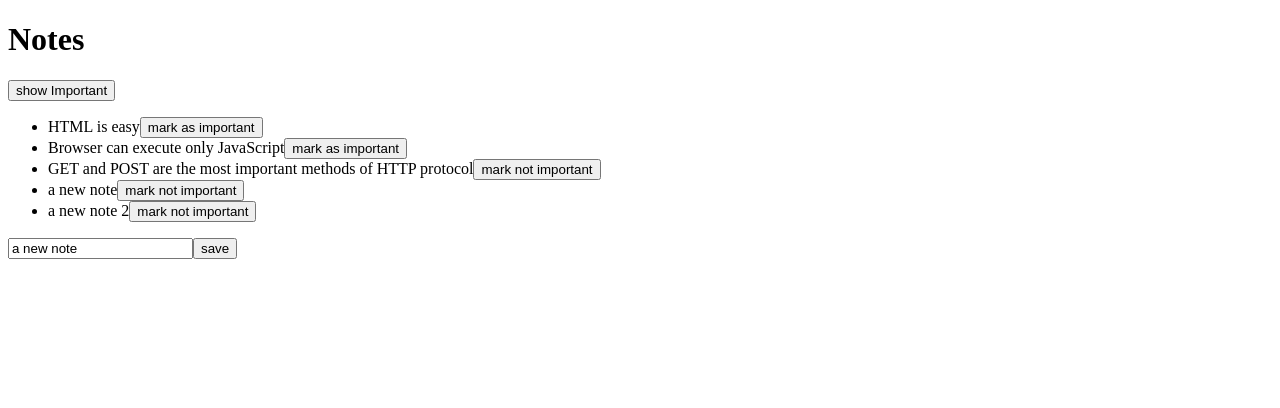
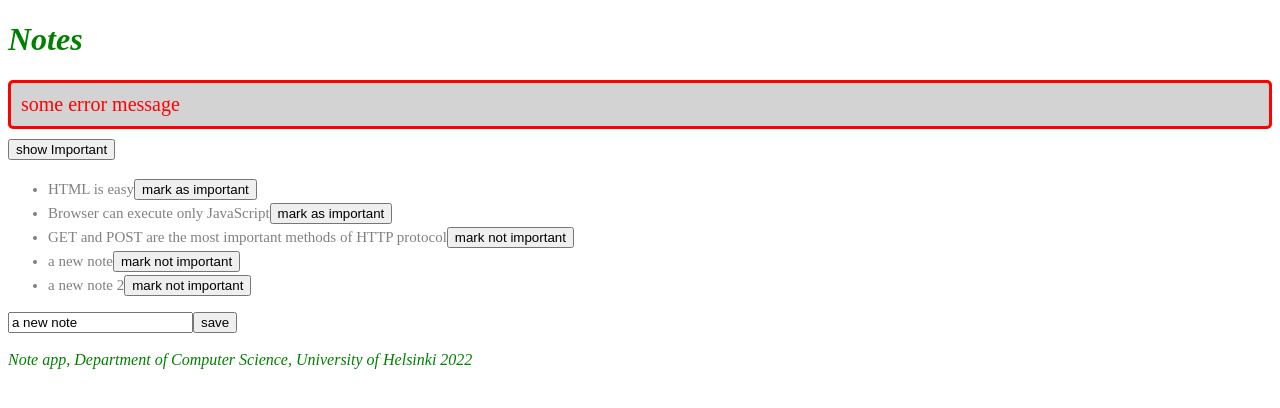
Before and after one commit to RatanNarayanHegde/notes, a React (Create React App) app: page / in a window 1280 px wide. Shown: the top 408 px of the page. Built offline with nearby package versions, Linux system fonts and the light colour scheme; data requests are answered from the project's data file.

Commit message:
add notifications and style

```diff
--- a/src/App.js
+++ b/src/App.js
@@ -1,11 +1,29 @@
 import noteService from "./services/notes";
 import { useState, useEffect } from "react";
 import Note from "./components/Note";
+import Notification from "./components/Notifications";
+
+const Footer = () => {
+  const footerStyle = {
+    color: "green",
+    fontStyle: "italic",
+    fontSize: 16,
+  };
+  return (
+    <div style={footerStyle}>
+      <br />
+      <em>
+        Note app, Department of Computer Science, University of Helsinki 2022
+      </em>
+    </div>
+  );
+};
 
 const App = (props) => {
   const [notes, setNotes] = useState([]);
   const [newNote, setNewNote] = useState("a new note");
   const [showAll, setShowAll] = useState(true);
+  const [errorMessage, setErrorMessage] = useState("some error message");
 
   useEffect(() => {
     noteService.getAll().then((initialNotes) => {
@@ -40,7 +58,12 @@
         setNotes(notes.map((note) => (note.id === id ? returnedNote : note)));
       })
       .catch((error) => {
-        alert(" the notes is already delted ");
+        setErrorMessage(
+          `Note '${note.content}' was already removed from server`
+        );
+        setTimeout(() => {
+          setErrorMessage(null);
+        }, 5000);
 
         setNotes(notes.filter((n) => n.id !== id));
       });
@@ -51,6 +74,7 @@
   return (
     <div>
       <h1>Notes</h1>
+      <Notification message={errorMessage} />
       <div>
         <button onClick={() => setShowAll(!showAll)}>
           show {showAll ? "Important" : "All"}
@@ -69,6 +93,7 @@
         <input onChange={handleNoteChange} value={newNote} />
         <button type="submit">save</button>
       </form>
+      <Footer />
     </div>
   );
 };
--- a/src/components/Note.jsx
+++ b/src/components/Note.jsx
@@ -2,7 +2,7 @@
   const label = note.important ? " mark not important " : " mark as important ";
 
   return (
-    <li>
+    <li className="note">
       {note.content}
       <button onClick={toggleImportance}>{label}</button>
     </li>
--- /dev/null
+++ b/src/components/Notifications.jsx
@@ -0,0 +1,9 @@
+const Notification = ({ message }) => {
+  if (message === null) {
+    return null;
+  }
+
+  return <div className="error">{message}</div>;
+};
+
+export default Notification;
--- a/src/index.css
+++ b/src/index.css
@@ -1,13 +1,20 @@
-body {
-  margin: 0;
-  font-family: -apple-system, BlinkMacSystemFont, 'Segoe UI', 'Roboto', 'Oxygen',
-    'Ubuntu', 'Cantarell', 'Fira Sans', 'Droid Sans', 'Helvetica Neue',
-    sans-serif;
-  -webkit-font-smoothing: antialiased;
-  -moz-osx-font-smoothing: grayscale;
+h1 {
+  color: green;
+  font-style: italic;
 }
 
-code {
-  font-family: source-code-pro, Menlo, Monaco, Consolas, 'Courier New',
-    monospace;
+.note {
+  color: grey;
+  padding-top: 3px;
+  font-size: 15px;
 }
+
+.error {
+  color: red;
+  background: lightgrey;
+  font-size: 20px;
+  border-style: solid;
+  border-radius: 5px;
+  padding: 10px;
+  margin-bottom: 10px;
+}
--- a/src/index.js
+++ b/src/index.js
@@ -1,27 +1,5 @@
 import ReactDOM from "react-dom";
 import App from "./App";
-
-import axios from "axios";
-
-const notes = [
-  {
-    id: 1,
-    content: "HTML is easy",
-    date: "2019-05-30T17:30:31.098Z",
-    important: true,
-  },
-  {
-    id: 2,
-    content: "Browser can execute only JavaScript",
-    date: "2019-05-30T18:39:34.091Z",
-    important: false,
-  },
-  {
-    id: 3,
-    content: "GET and POST are the most important methods of HTTP protocol",
-    date: "2019-05-30T19:20:14.298Z",
-    important: true,
-  },
-];
+import "./index.css";
 
 ReactDOM.render(<App />, document.getElementById("root"));
```
